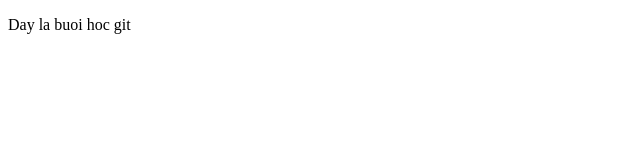
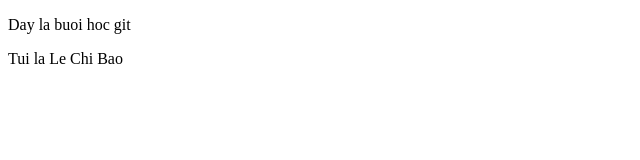
Before and after one commit to minhtuan251295/gitDemoFE35, a plain HTML site: page index.html in a window 1280 px wide. Shown: the whole page, without its empty margins (0-640 px from the left). Drawn offline with Linux system fonts and the light colour scheme.

Commit message:
addinformation

```diff
--- a/index.html
+++ b/index.html
@@ -10,6 +10,7 @@
 
 <body>
   <p>Day la buoi hoc git</p>
+  <p>Tui la Le Chi Bao</p>
 </body>
 
 </html>
```
